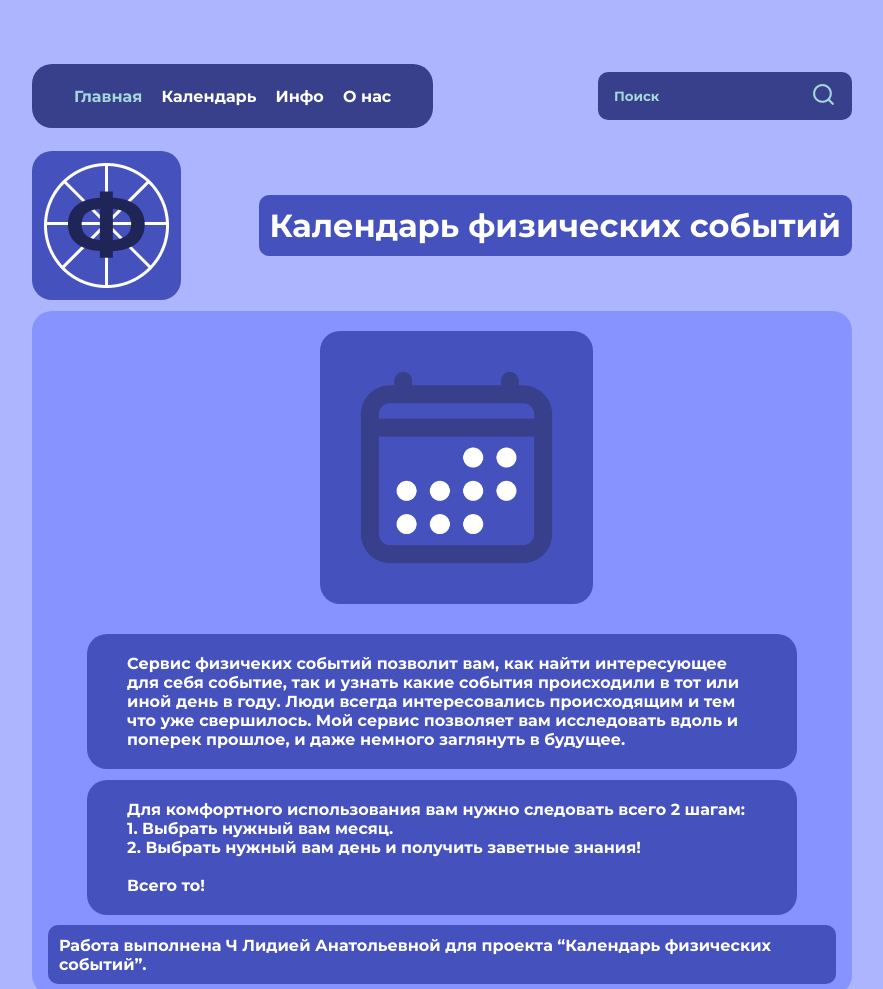
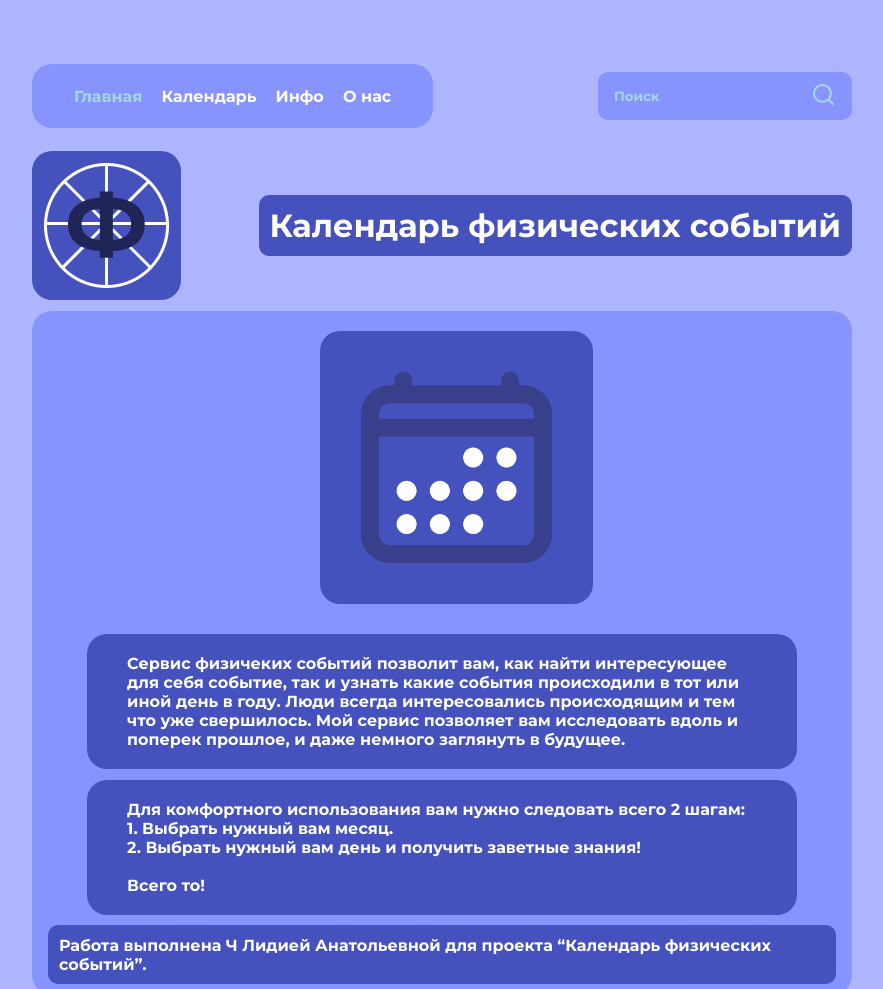
Before and after one commit to Dizey5K/Dizey5K.github.io, a plain HTML site: page index.html in a window 1280 px wide. Shown: the top 989 px of the page, without its empty margins (198-1081 px from the left). Drawn offline with Linux system fonts and the light colour scheme.

Commit message:
Update nav.css

```diff
--- a/public/css/nav.css
+++ b/public/css/nav.css
@@ -15,7 +15,7 @@
   height: 4em;
   border-radius: 20px;
   align-items: center;
-  background-color: #38408c;
+  background-color: #8793FF;
 }
 
 .nav-list {
@@ -47,7 +47,7 @@
   padding-right: 1em;
   display: inline-flex;
   color: #a3d7da;
-  background-color: #38408c;
+  background-color: #8793FF;
   border-radius: 10px;
 }
 
```
